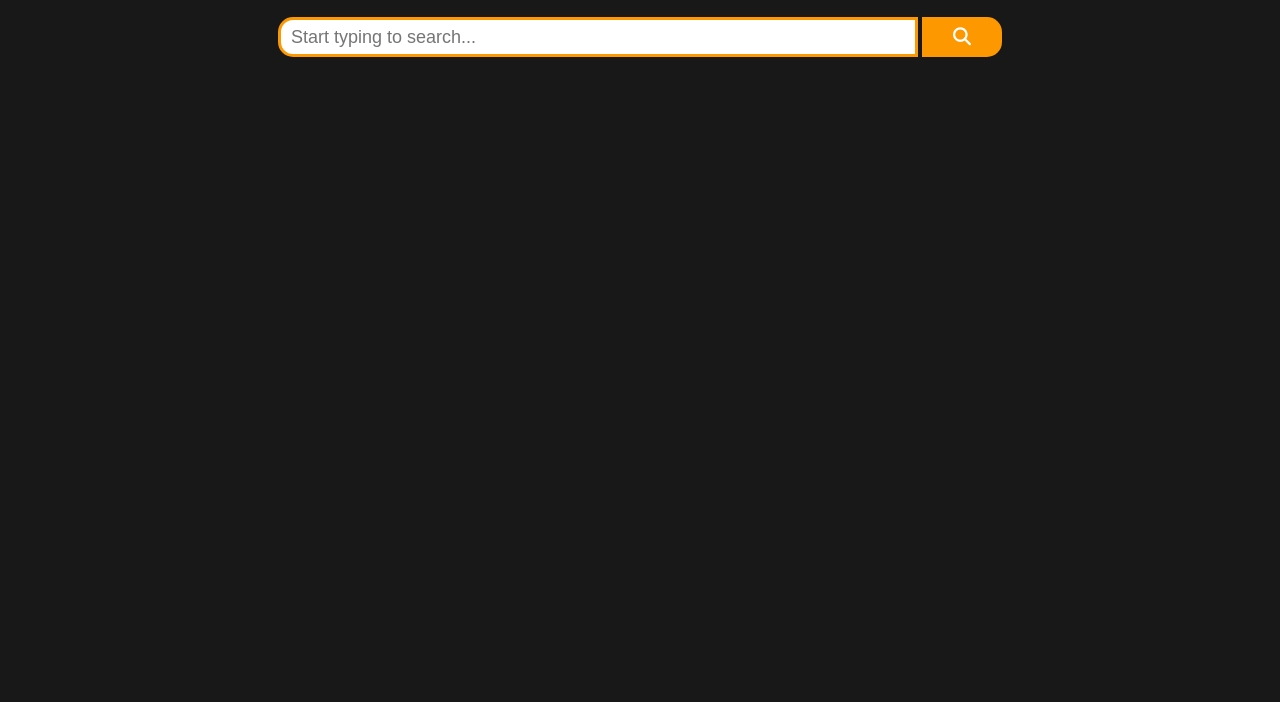
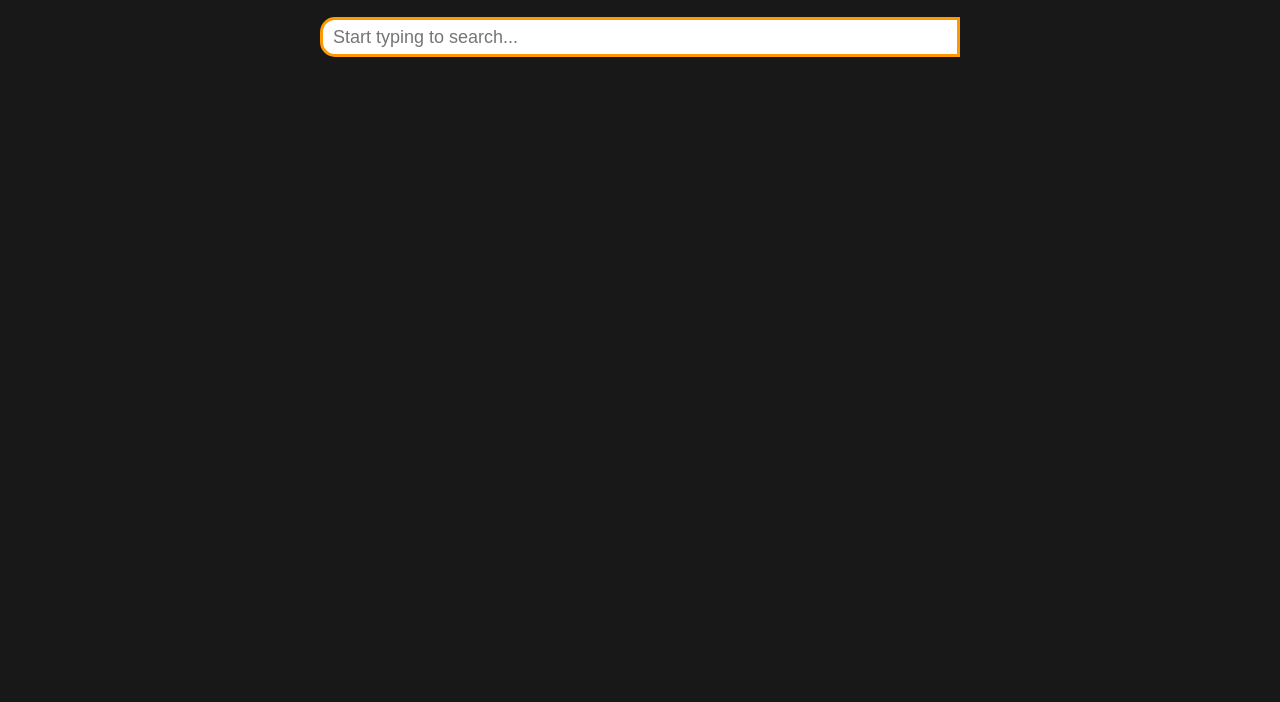
Before and after one commit to SourabhRavi/Express, a plain HTML site: page index.html in a window 1280 px wide. Shown: the part 98-800 px from the top of the page. Drawn offline with Linux system fonts and the light colour scheme; no server answers.

Commit message:
Update index.html

```diff
--- a/index.html
+++ b/index.html
@@ -46,7 +46,6 @@
 
     <form id="searchForm" class="searchForm">
         <input id="searchString" type="text" placeholder="Start typing to search...">
-        <button id="searchButton" type="submit"><i class="fa fa-search"></i></button>
     </form>
 
     <h1>
```
